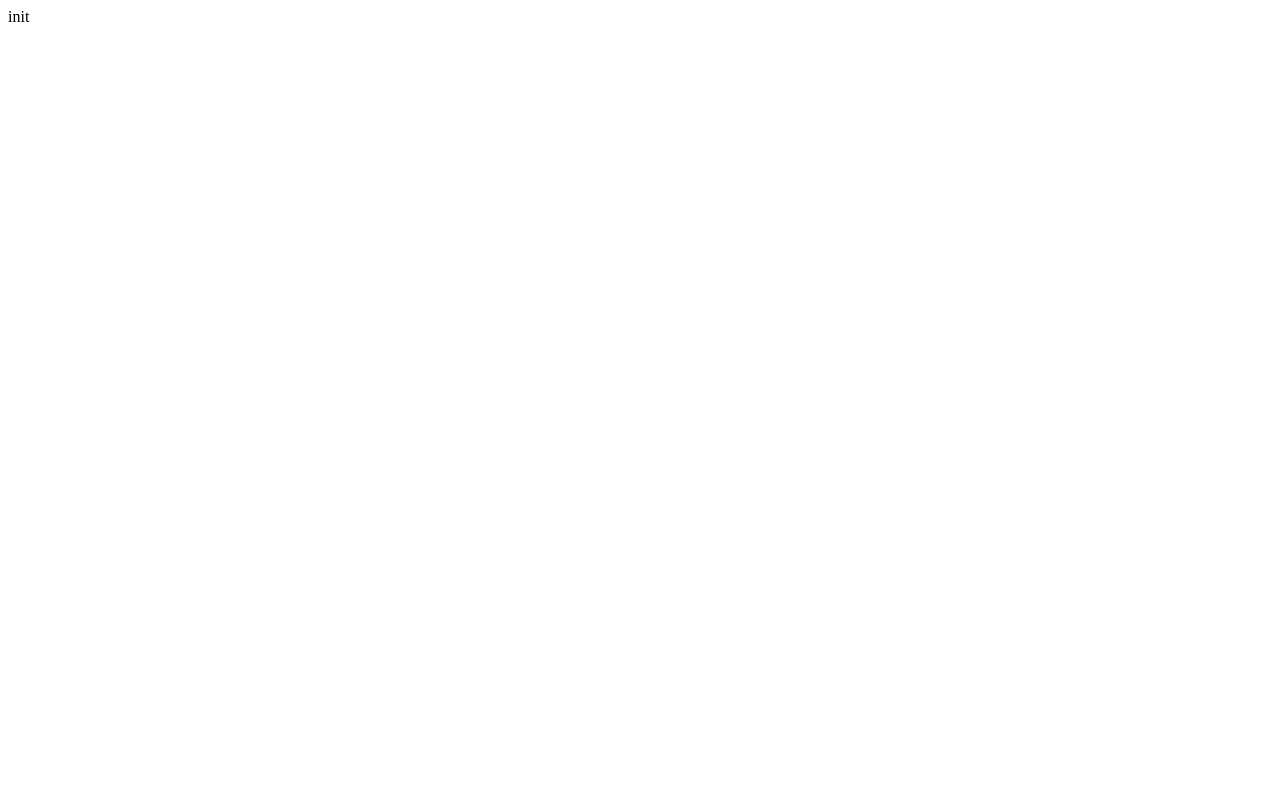
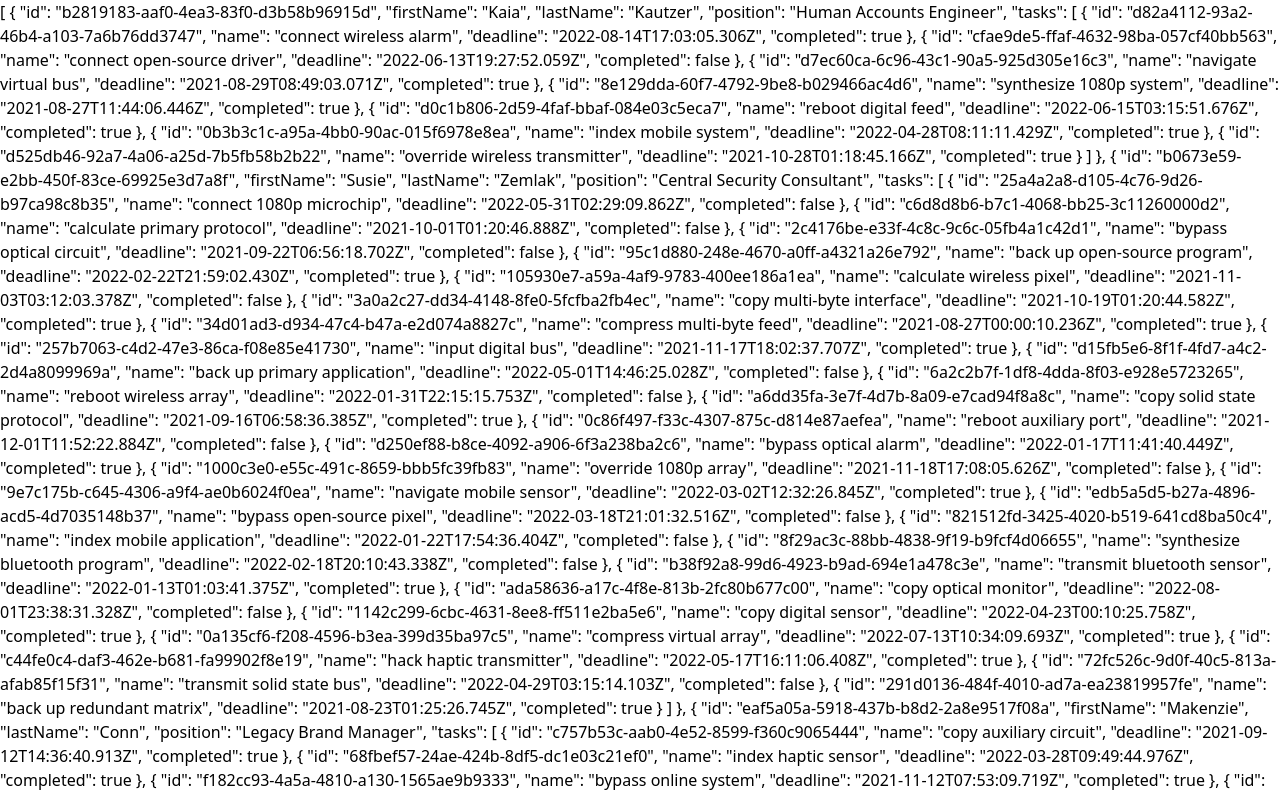
Before and after one commit to rturaj/vue3-typescript-training, a Vue app: page / in a window 1280 px wide. Shown: the top 796 px of the page. Built offline with nearby package versions, Linux system fonts and the light colour scheme.

Commit message:
generate fake data

```diff
--- /dev/null
+++ b/postcss.config.js
@@ -0,0 +1,6 @@
+module.exports = {
+  plugins: {
+    tailwindcss: {},
+    autoprefixer: {}
+  }
+}
--- a/src/App.vue
+++ b/src/App.vue
@@ -1,13 +1,21 @@
 <template>
-  <div>init</div>
+  <div>
+    {{ employees }}
+  </div>
 </template>
 
 <script lang="ts">
 import { defineComponent } from 'vue';
+import generateEmployees from './data/generateEmployees';
 
 export default defineComponent({
   name: 'App',
   components: {},
+  setup() {
+    const employees = generateEmployees();
+    console.log(employees);
+    return { employees };
+  },
 });
 </script>
 
--- /dev/null
+++ b/src/assets/tailwind.css
@@ -0,0 +1,5 @@
+@tailwind base;
+
+@tailwind components;
+
+@tailwind utilities;
--- /dev/null
+++ b/src/data/generateEmployees.ts
@@ -0,0 +1,36 @@
+
+import faker from 'faker';
+import { Employee, Task } from './employee.interface';
+
+export default function generateEmployees(employeesNumber = 20): Employee[] {
+  const result: Employee[] = [];
+  for (let i = 0; i < employeesNumber; i++) {
+    const tasksNumber = faker.datatype.number({
+      min: 5,
+      max: 25
+    })
+    const item: Employee = {
+      id: faker.datatype.uuid(),
+      firstName: faker.name.firstName(),
+      lastName: faker.name.lastName(),
+      position: faker.name.jobTitle(),
+      tasks: generateTasks(tasksNumber)
+    }
+    result.push(item)
+  }
+  return result;
+}
+
+function generateTasks(tasksNumber: number): Task[] {
+  const result: Task[] = [];
+  for (let i = 0; i < tasksNumber; i++) {
+    const item: Task = {
+      id: faker.datatype.uuid(),
+      name: faker.git.commitMessage(),
+      deadline: faker.date.future(),
+      completed: faker.datatype.boolean()
+    }
+    result.push(item)
+  }
+  return result;
+}
--- a/src/main.ts
+++ b/src/main.ts
@@ -1,4 +1,5 @@
 import { createApp } from 'vue'
 import App from './App.vue'
+import './assets/tailwind.css'
 
 createApp(App).mount('#app')
--- /dev/null
+++ b/tailwind.config.js
@@ -0,0 +1,11 @@
+module.exports = {
+  purge: { content: ['./public/**/*.html', './src/**/*.vue'] },
+  darkMode: false, // or 'media' or 'class'
+  theme: {
+    extend: {},
+  },
+  variants: {
+    extend: {},
+  },
+  plugins: [],
+}
```
Also changed, not shown: package.json (+8 -1 lines), src/data/employee.interface.ts (added, +13 -0 lines), 1 other file (tests, documents, lock files or other folders).
